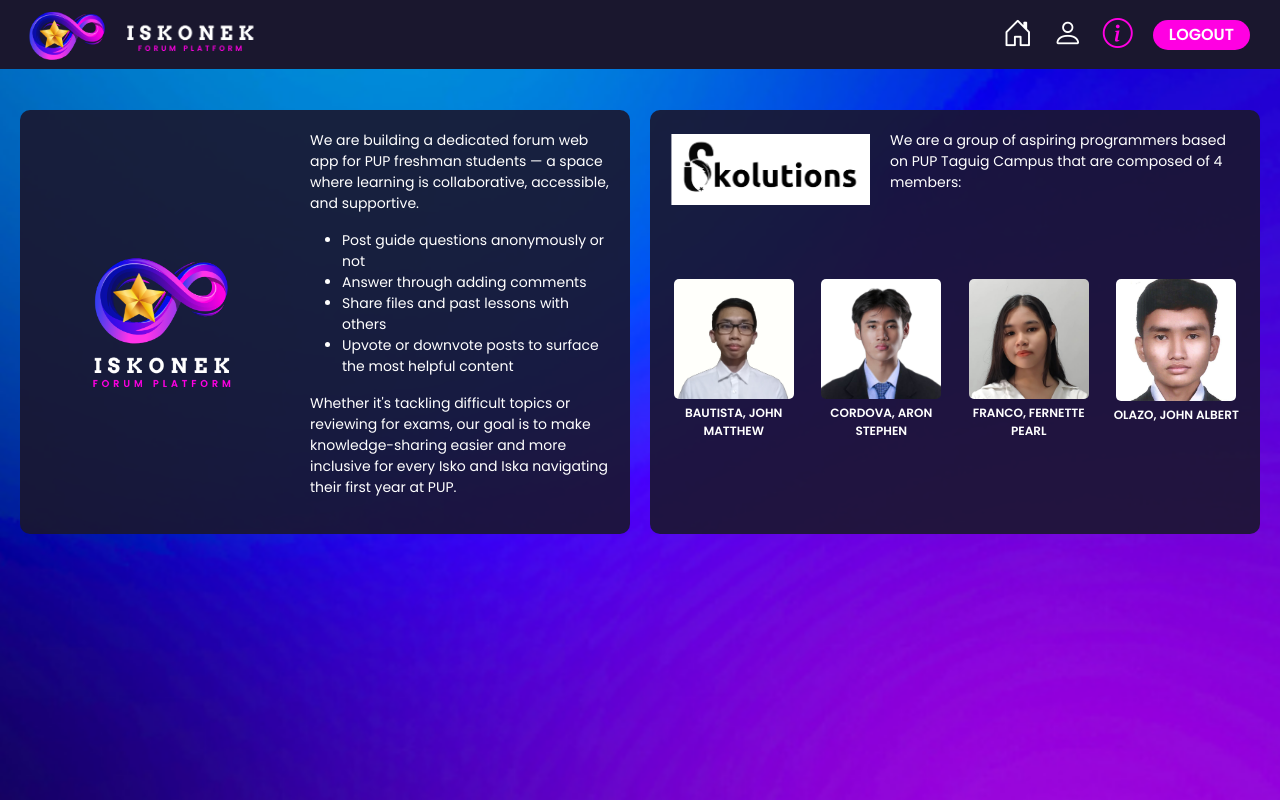
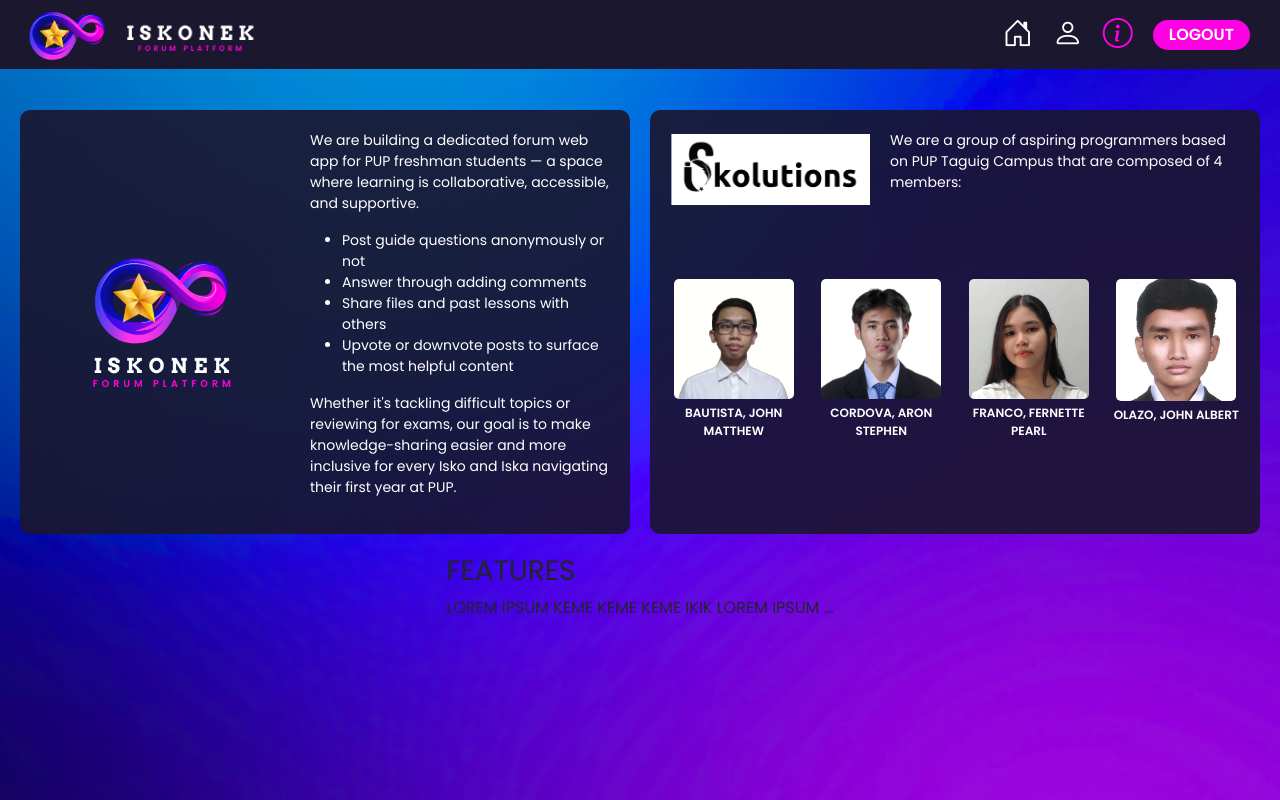
Before and after one commit to bautista-johnmatthew/Iskolutions-AWS-Solar-Power-Hackathon, a Flask app: template web/src/templates/about.html in a window 1280 px wide. Run offline with Flask 3, Linux system fonts and the light colour scheme; the template is opened without the code that fills it, so the values that code supplies are empty; some libraries are stand-ins or nearby versions.

Commit message:
create features panel

```diff
--- a/web/src/templates/about.html
+++ b/web/src/templates/about.html
@@ -83,6 +83,11 @@
 
     </section>
 
+    <!-- Features Section -->
+    <section class="features-section">
+      <h3>FEATURES</h3>
+      <p>LOREM IPSUM KEME KEME KEME IKIK LOREM IPSUM ...</p>
+    </section>
   </div>
 </body>
 </html>
```
